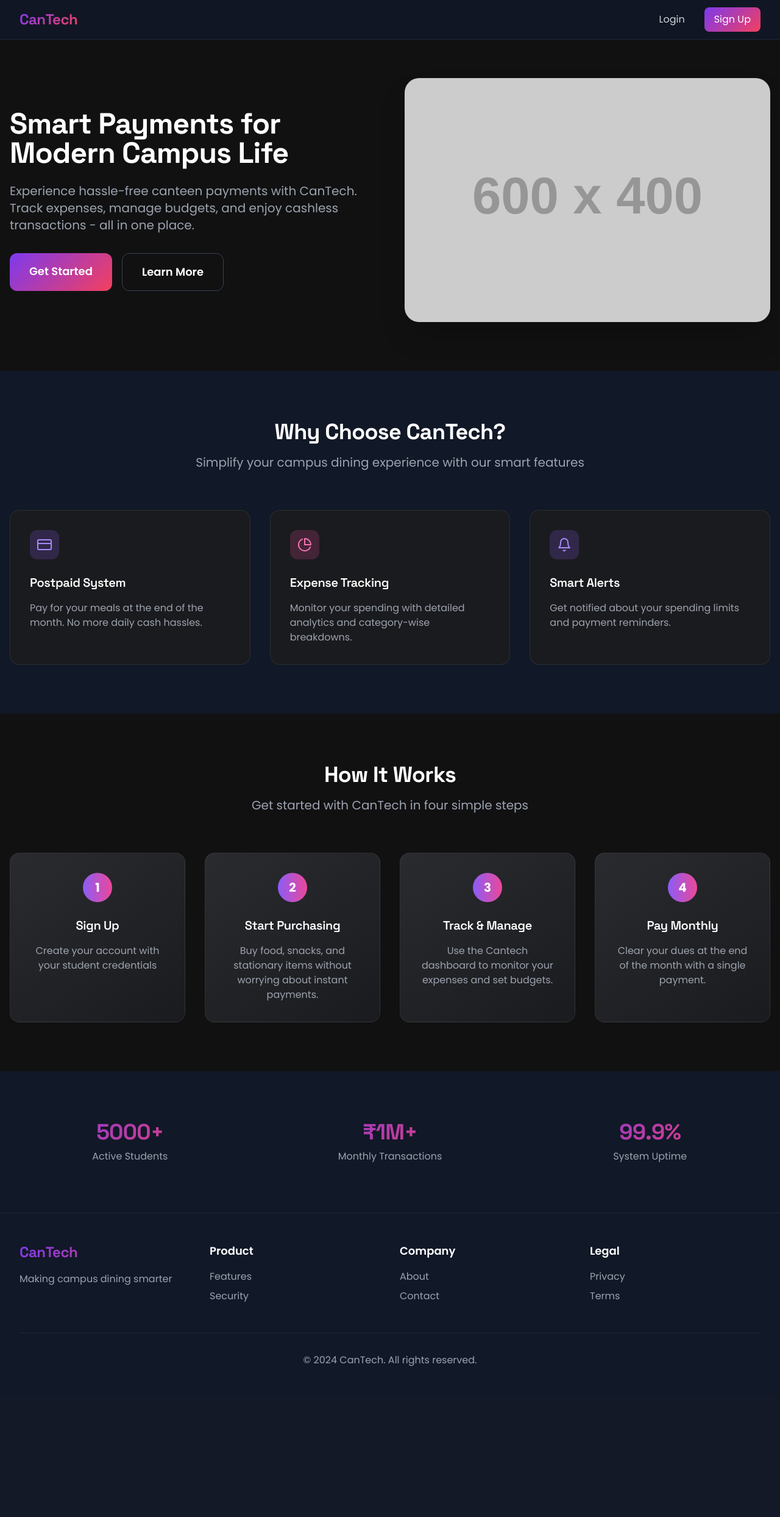
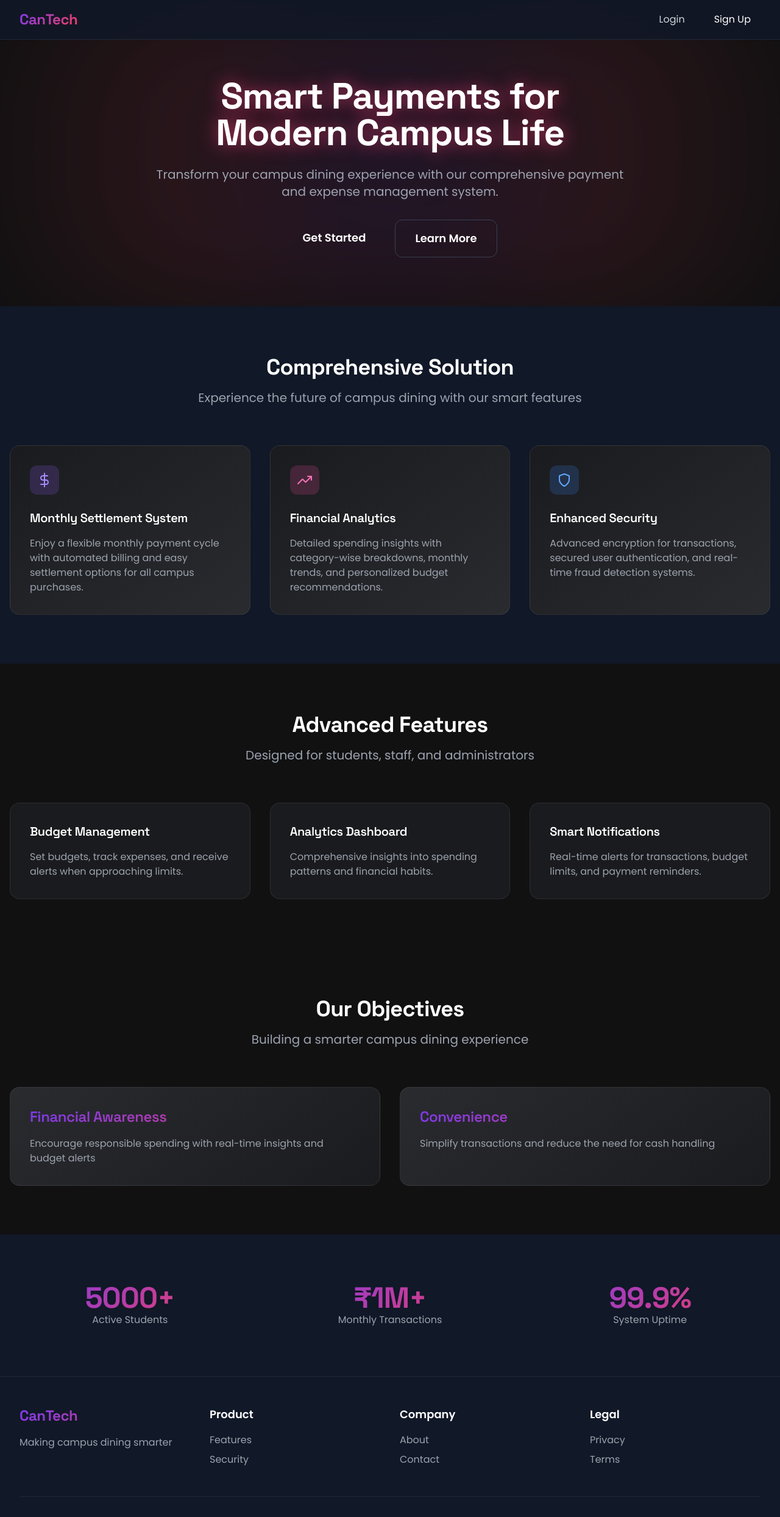
Before and after one commit to twwoface/PROJECT, a Flask app: page / in a window 1280 px wide. Shown: the top 2487 px of the page at 61% size. Before the commit the page ends 2240 px from the top, so only its background shows below. Run offline with Flask 3, Linux system fonts and the light colour scheme; grey boxes labelled with a size stand in for pictures from a placeholder-image service; some libraries are stand-ins or nearby versions.

Commit message:
optimized home page

```diff
--- a/templates/home.html
+++ b/templates/home.html
@@ -43,6 +43,20 @@
             background: var(--surface);
             border: 1px solid rgba(255, 255, 255, 0.08);
             transition: all 0.3s ease;
+            overflow: hidden;
+            position: relative;
+        }
+
+        .feature-card::before {
+            content: '';
+            position: absolute;
+            top: 0;
+            left: 0;
+            width: 100%;
+            height: 100%;
+            background: linear-gradient(45deg, transparent, rgba(124, 58, 237, 0.1), transparent);
+            transform: translateX(-100%);
+            transition: transform 0.6s ease;
         }
 
         .feature-card:hover {
@@ -51,20 +65,103 @@
             box-shadow: 0 8px 32px rgba(124, 58, 237, 0.2);
         }
 
-        .cta-button {
-            background: var(--gradient);
-            color: var(--text-primary);
-            transition: all 0.3s ease;
+        .feature-card:hover::before {
+            transform: translateX(100%);
         }
 
-        .cta-button:hover {
-            transform: translateY(-2px);
-            box-shadow: 0 8px 24px rgba(124, 58, 237, 0.3);
+        .objective-card {
+            background: linear-gradient(145deg, var(--surface-light), var(--surface));
+            border: 1px solid rgba(255, 255, 255, 0.08);
+            transition: all 0.4s ease;
         }
 
-        .step-card {
-            background: linear-gradient(145deg, var(--surface-light), var(--surface));
+        .objective-card:hover {
+            transform: scale(1.02);
+            box-shadow: 0 12px 40px rgba(124, 58, 237, 0.3);
+        }
+
+        .stat-number {
+            background: var(--gradient);
+            -webkit-background-clip: text;
+            -webkit-text-fill-color: transparent;
+            font-size: 3rem;
+            font-weight: 700;
+            line-height: 1;
+            opacity: 0;
+            transform: translateY(20px);
+            animation: fadeInUp 0.6s ease forwards;
+        }
+
+        @keyframes fadeInUp {
+            to {
+                opacity: 1;
+                transform: translateY(0);
+            }
+        }
+
+        .animated-bg {
+            position: absolute;
+            top: 0;
+            left: 0;
+            width: 100%;
+            height: 100%;
+            background: linear-gradient(45deg,
+                rgba(124, 58, 237, 0.1),
+                rgba(244, 63, 94, 0.1));
+            filter: blur(100px);
+            z-index: -1;
+        }
+
+        .hero-heading {
+            position: relative;
+            z-index: 1;
+            animation: glow 2s ease-in-out infinite alternate;
+        }
+
+        .hero-gradient {
+            position: absolute;
+            top: 0;
+            left: 0;
+            width: 100%;
+            height: 100%;
+            background: radial-gradient(circle at 50% 50%,
+                rgba(124, 58, 237, 0.2) 0%,
+                rgba(244, 63, 94, 0.2) 50%,
+                transparent 100%);
+            filter: blur(80px);
+            z-index: -1;
+            animation: pulse 8s ease-in-out infinite;
+        }
+
+        @keyframes glow {
+            from { text-shadow: 0 0 20px rgba(124, 58, 237, 0.5); }
+            to { text-shadow: 0 0 30px rgba(244, 63, 94, 0.8); }
+        }
+
+        @keyframes pulse {
+            0% { transform: scale(1); opacity: 0.5; }
+            50% { transform: scale(1.2); opacity: 0.8; }
+            100% { transform: scale(1); opacity: 0.5; }
+        }
+
+        .feature-grid {
+            display: grid;
+            grid-template-columns: repeat(auto-fit, minmax(300px, 1fr));
+            gap: 2rem;
+            margin-top: 3rem;
+        }
+
+        .benefit-card {
+            background: linear-gradient(145deg, var(--surface) 0%, var(--surface-light) 100%);
             border: 1px solid rgba(255, 255, 255, 0.08);
+            border-radius: 1rem;
+            padding: 2rem;
+            transition: all 0.4s ease;
+        }
+
+        .benefit-card:hover {
+            transform: translateY(-5px);
+            box-shadow: 0 12px 40px rgba(124, 58, 237, 0.2);
         }
     </style>
 </head>
@@ -84,94 +181,96 @@
         </div>
     </nav>
 
-    <!-- Hero Section -->
-    <section class="pt-32 pb-20 px-4">
+    <!-- Hero Section with Animation -->
+    <section class="pt-32 pb-20 px-4 relative overflow-hidden">
+        <div class="hero-gradient"></div>
         <div class="max-w-7xl mx-auto">
-            <div class="grid grid-cols-1 lg:grid-cols-2 gap-12 items-center">
-                <div>
-                    <h1 class="text-5xl font-bold mb-6">Smart Payments for Modern Campus Life</h1>
-                    <p class="text-xl text-gray-400 mb-8">Experience hassle-free canteen payments with CanTech. Track expenses, manage budgets, and enjoy cashless transactions - all in one place.</p>
-                    <div class="flex space-x-4">
+            <div class="text-center max-w-3xl mx-auto">
+                <h1 class="hero-heading text-6xl font-bold mb-6">Smart Payments for Modern Campus Life</h1>
+                <p class="text-xl text-gray-400 mb-8">Transform your campus dining experience with our comprehensive payment and expense management system.</p>
+                <div class="flex justify-center space-x-4">
                     <a href="{{ url_for('signup') }}" class="cta-button px-8 py-4 rounded-xl text-lg font-semibold">Get Started</a>
                     <a href="#features" class="px-8 py-4 rounded-xl text-lg font-semibold border border-gray-700 hover:border-primary-light transition-all duration-300">Learn More</a>
-                    </div>
-                </div>
-                <div class="relative">
-                    <div class="absolute inset-0 bg-gradient-to-r from-purple-500 to-pink-500 rounded-3xl opacity-10 blur-3xl"></div>
-                    <img src="https://placehold.co/600x400" alt="CanTech Dashboard Preview" class="relative rounded-3xl shadow-2xl">
                 </div>
             </div>
         </div>
     </section>
 
-    <!-- Features Section -->
-    <section id="features" class="py-20 px-4 bg-gray-900">
+    <!-- Key Benefits -->
+    <section class="py-20 px-4 bg-gray-900">
         <div class="max-w-7xl mx-auto">
             <div class="text-center mb-16">
-                <h2 class="text-4xl font-bold mb-4">Why Choose CanTech?</h2>
-                <p class="text-xl text-gray-400">Simplify your campus dining experience with our smart features</p>
+                <h2 class="text-4xl font-bold mb-4">Comprehensive Solution</h2>
+                <p class="text-xl text-gray-400">Experience the future of campus dining with our smart features</p>
             </div>
-            <div class="grid grid-cols-1 md:grid-cols-2 lg:grid-cols-3 gap-8">
-                <div class="feature-card p-8 rounded-2xl">
+            <div class="feature-grid">
+                <div class="benefit-card">
                     <div class="w-12 h-12 bg-purple-500 bg-opacity-20 rounded-xl flex items-center justify-center mb-6">
-                        <i data-feather="credit-card" class="text-purple-400"></i>
+                        <i data-feather="dollar-sign" class="text-purple-400"></i>
                     </div>
-                    <h3 class="text-xl font-semibold mb-4">Postpaid System</h3>
-                    <p class="text-gray-400">Pay for your meals at the end of the month. No more daily cash hassles.</p>
+                    <h3 class="text-xl font-semibold mb-4">Monthly Settlement System</h3>
+                    <p class="text-gray-400">Enjoy a flexible monthly payment cycle with automated billing and easy settlement options for all campus purchases.</p>
                 </div>
-                <div class="feature-card p-8 rounded-2xl">
+
+                <div class="benefit-card">
                     <div class="w-12 h-12 bg-pink-500 bg-opacity-20 rounded-xl flex items-center justify-center mb-6">
-                        <i data-feather="pie-chart" class="text-pink-400"></i>
+                        <i data-feather="trending-up" class="text-pink-400"></i>
                     </div>
-                    <h3 class="text-xl font-semibold mb-4">Expense Tracking</h3>
-                    <p class="text-gray-400">Monitor your spending with detailed analytics and category-wise breakdowns.</p>
+                    <h3 class="text-xl font-semibold mb-4">Financial Analytics</h3>
+                    <p class="text-gray-400">Detailed spending insights with category-wise breakdowns, monthly trends, and personalized budget recommendations.</p>
                 </div>
-                <div class="feature-card p-8 rounded-2xl">
-                    <div class="w-12 h-12 bg-purple-500 bg-opacity-20 rounded-xl flex items-center justify-center mb-6">
-                        <i data-feather="bell" class="text-purple-400"></i>
+
+                <div class="benefit-card">
+                    <div class="w-12 h-12 bg-blue-500 bg-opacity-20 rounded-xl flex items-center justify-center mb-6">
+                        <i data-feather="shield" class="text-blue-400"></i>
                     </div>
-                    <h3 class="text-xl font-semibold mb-4">Smart Alerts</h3>
-                    <p class="text-gray-400">Get notified about your spending limits and payment reminders.</p>
+                    <h3 class="text-xl font-semibold mb-4">Enhanced Security</h3>
+                    <p class="text-gray-400">Advanced encryption for transactions, secured user authentication, and real-time fraud detection systems.</p>
                 </div>
             </div>
         </div>
     </section>
 
-    <!-- How It Works -->
+    <!-- System Features -->
     <section class="py-20 px-4">
         <div class="max-w-7xl mx-auto">
             <div class="text-center mb-16">
-                <h2 class="text-4xl font-bold mb-4">How It Works</h2>
-                <p class="text-xl text-gray-400">Get started with CanTech in four simple steps</p>
+                <h2 class="text-4xl font-bold mb-4">Advanced Features</h2>
+                <p class="text-xl text-gray-400">Designed for students, staff, and administrators</p>
             </div>
-            <div class="grid grid-cols-1 md:grid-cols-2 lg:grid-cols-4 gap-8">
-                <div class="step-card p-8 rounded-2xl text-center">
-                    <div class="w-12 h-12 bg-gradient-to-r from-purple-500 to-pink-500 rounded-full flex items-center justify-center mx-auto mb-6">
-                        <span class="text-xl font-bold">1</span>
+            <div class="grid grid-cols-1 md:grid-cols-2 lg:grid-cols-3 gap-8">
+                <div class="feature-card p-8 rounded-2xl">
+                    <h3 class="text-xl font-semibold mb-4">Budget Management</h3>
+                    <p class="text-gray-400">Set budgets, track expenses, and receive alerts when approaching limits.</p>
                 </div>
-                    <h3 class="text-xl font-semibold mb-4">Sign Up</h3>
-                    <p class="text-gray-400">Create your account with your student credentials</p>
+                <div class="feature-card p-8 rounded-2xl">
+                    <h3 class="text-xl font-semibold mb-4">Analytics Dashboard</h3>
+                    <p class="text-gray-400">Comprehensive insights into spending patterns and financial habits.</p>
                 </div>
-                <div class="step-card p-8 rounded-2xl text-center">
-                    <div class="w-12 h-12 bg-gradient-to-r from-purple-500 to-pink-500 rounded-full flex items-center justify-center mx-auto mb-6">
-                        <span class="text-xl font-bold">2</span>
+                <div class="feature-card p-8 rounded-2xl">
+                    <h3 class="text-xl font-semibold mb-4">Smart Notifications</h3>
+                    <p class="text-gray-400">Real-time alerts for transactions, budget limits, and payment reminders.</p>
                 </div>
-                    <h3 class="text-xl font-semibold mb-4">Start Purchasing</h3>
-                    <p class="text-gray-400">Buy food, snacks, and stationary items without worrying about instant payments.</p>
             </div>
-                <div class="step-card p-8 rounded-2xl text-center">
-                    <div class="w-12 h-12 bg-gradient-to-r from-purple-500 to-pink-500 rounded-full flex items-center justify-center mx-auto mb-6">
-                        <span class="text-xl font-bold">3</span>
         </div>
-                    <h3 class="text-xl font-semibold mb-4">Track & Manage</h3>
-                    <p class="text-gray-400">Use the Cantech dashboard to monitor your expenses and set budgets.</p>
+    </section>
+
+    <!-- Key Objectives -->
+    <section class="py-20 px-4">
+        <div class="max-w-7xl mx-auto">
+            <div class="text-center mb-16">
+                <h2 class="text-4xl font-bold mb-4">Our Objectives</h2>
+                <p class="text-xl text-gray-400">Building a smarter campus dining experience</p>
             </div>
-                <div class="step-card p-8 rounded-2xl text-center">
-                    <div class="w-12 h-12 bg-gradient-to-r from-purple-500 to-pink-500 rounded-full flex items-center justify-center mx-auto mb-6">
-                        <span class="text-xl font-bold">4</span>
+            <div class="grid grid-cols-1 md:grid-cols-2 gap-8">
+                <!-- Objective Cards -->
+                <div class="objective-card p-8 rounded-2xl">
+                    <h3 class="text-2xl font-semibold mb-4 gradient-text">Financial Awareness</h3>
+                    <p class="text-gray-400">Encourage responsible spending with real-time insights and budget alerts</p>
                 </div>
-                    <h3 class="text-xl font-semibold mb-4">Pay Monthly</h3>
-                    <p class="text-gray-400">Clear your dues at the end of the month with a single payment.</p>
+                <div class="objective-card p-8 rounded-2xl">
+                    <h3 class="text-2xl font-semibold mb-4 gradient-text">Convenience</h3>
+                    <p class="text-gray-400">Simplify transactions and reduce the need for cash handling</p>
                 </div>
             </div>
         </div>
@@ -182,15 +281,15 @@
         <div class="max-w-7xl mx-auto">
             <div class="grid grid-cols-1 md:grid-cols-3 gap-8">
                 <div class="text-center">
-                    <h3 class="text-4xl font-bold gradient-text mb-2">5000+</h3>
+                    <h3 class="stat-number">5000+</h3>
                     <p class="text-gray-400">Active Students</p>
                 </div>
                 <div class="text-center">
-                    <h3 class="text-4xl font-bold gradient-text mb-2">₹1M+</h3>
+                    <h3 class="stat-number">₹1M+</h3>
                     <p class="text-gray-400">Monthly Transactions</p>
                 </div>
                 <div class="text-center">
-                    <h3 class="text-4xl font-bold gradient-text mb-2">99.9%</h3>
+                    <h3 class="stat-number">99.9%</h3>
                     <p class="text-gray-400">System Uptime</p>
                 </div>
             </div>
```
Also changed, not shown: templates/admin_panel.html (+19 -5 lines), templates/recent_purchases.html (+29 -2 lines). Lines whose indentation alone changed are shown as unchanged.
